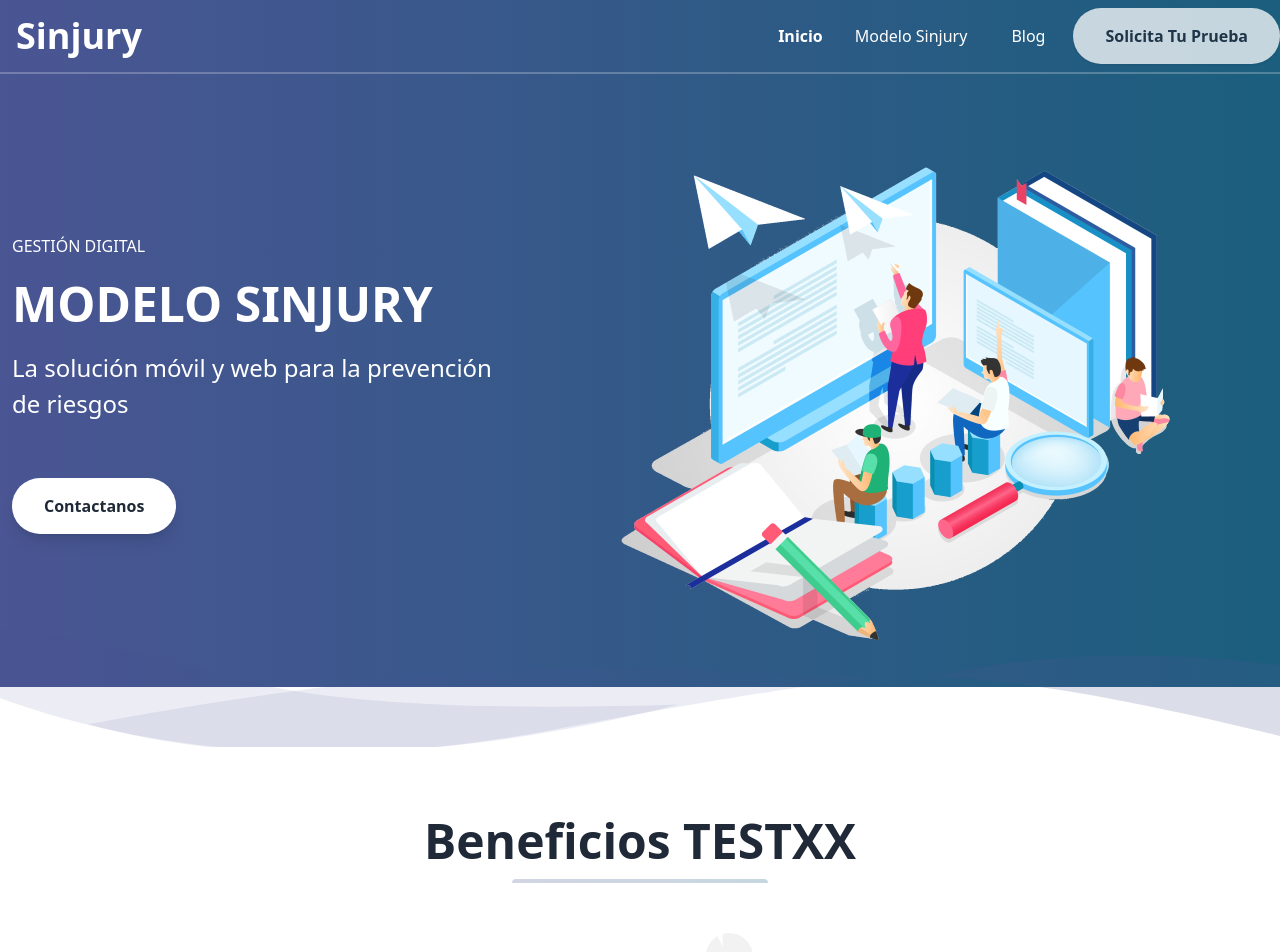
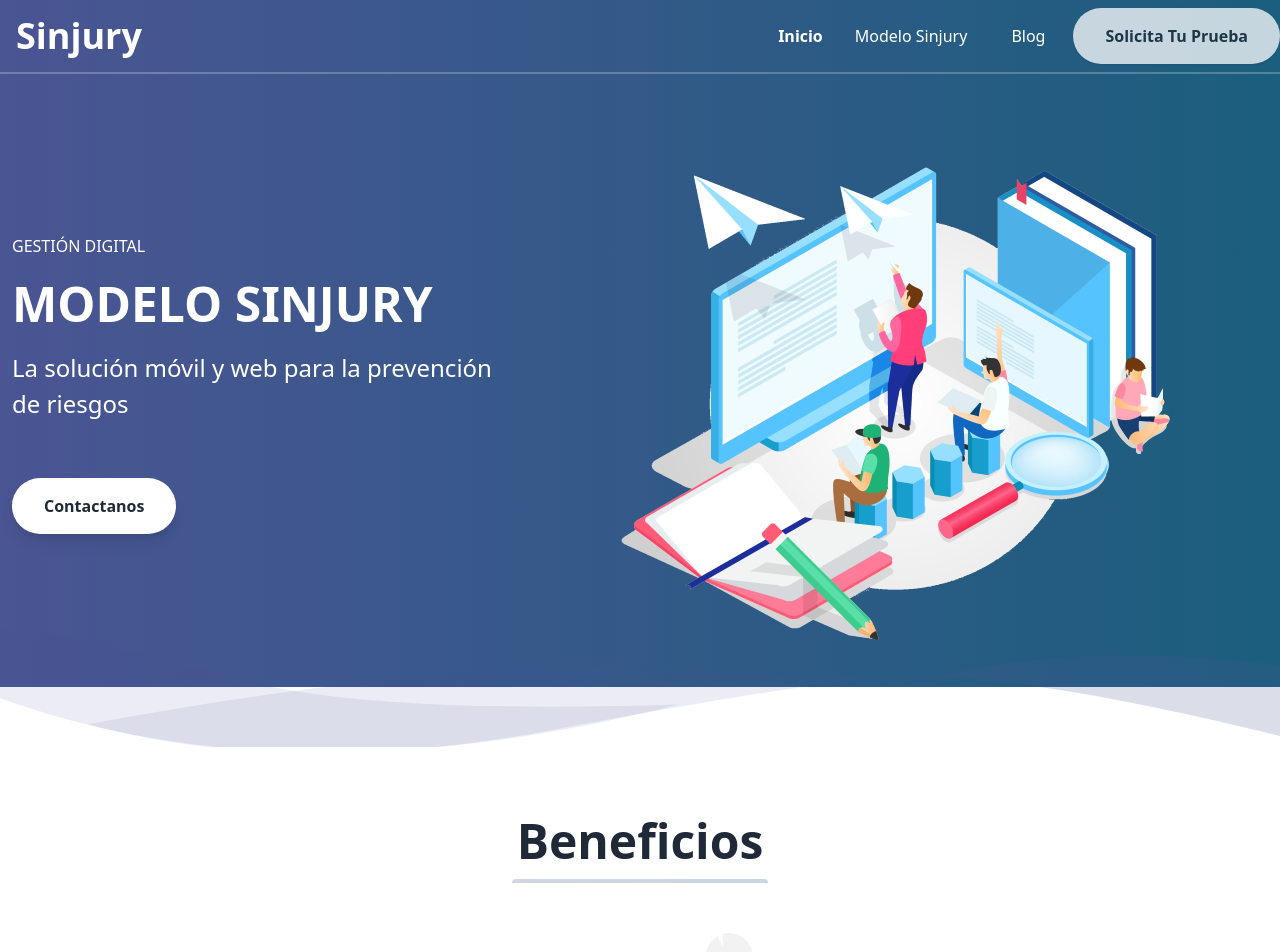
Before and after one commit to asiph-team/sinjury-landing, a Next.js app: page / in a window 1280 px wide. Shown: the top 952 px of the page. Built offline with nearby package versions, Linux system fonts and the light colour scheme.

Commit message:
test dpeloy

```diff
--- a/pages/index.tsx
+++ b/pages/index.tsx
@@ -20,7 +20,7 @@
           colorSecundary='#4a5593'
         />
         <ResumenSection
-          title='Beneficios TESTXX'
+          title='Beneficios'
         />
         <KeysSection
           title='Nuestro Modelo'
```
